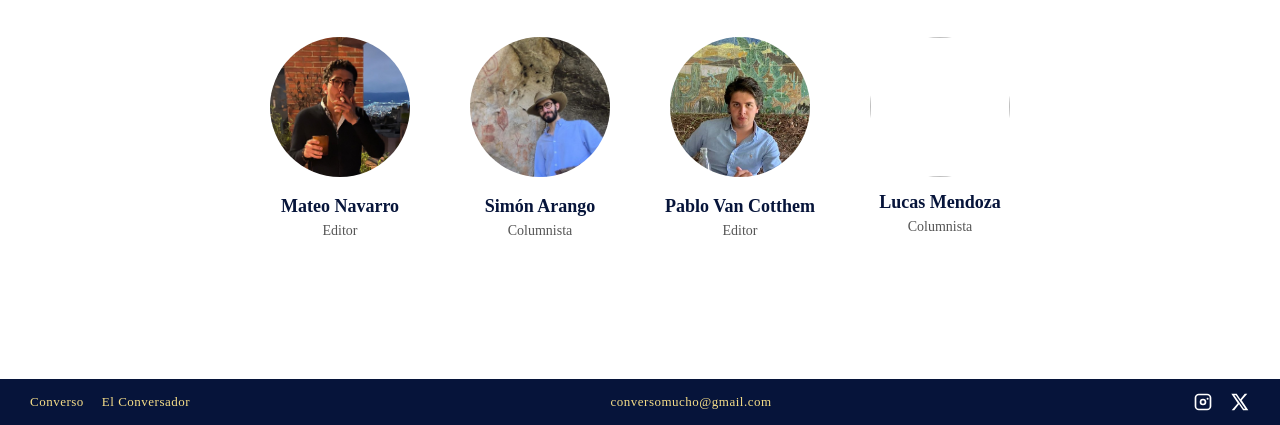
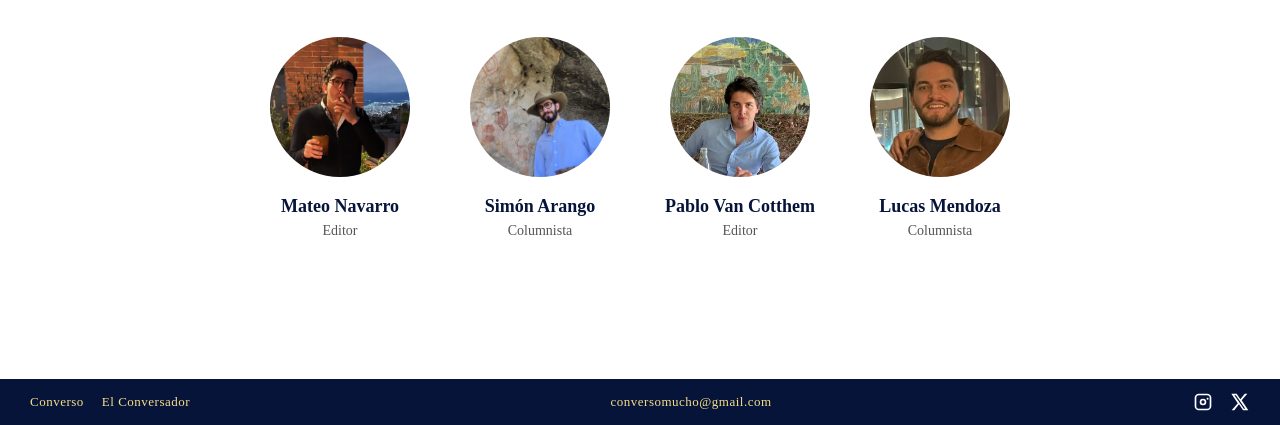
Before and after one commit to mateonari11git/converso, a plain HTML site: page nosotros.html in a window 1280 px wide. Shown: the part 660-1085 px from the top of the page. Drawn offline with Linux system fonts and the light colour scheme.

Commit message:
Foto lucas

```diff
--- a/nosotros.html
+++ b/nosotros.html
@@ -53,7 +53,7 @@
         </div>
 
         <div class="miembro">
-          <img src="imagenes/persona4.jpg">
+          <img src="imagenes/FOTO LUCAS.jpeg">
           <h3>Lucas Mendoza</h3>
           <p>Columnista</p>
         </div>
```
Also changed, not shown: imagenes/FOTO LUCAS.jpeg (added).
